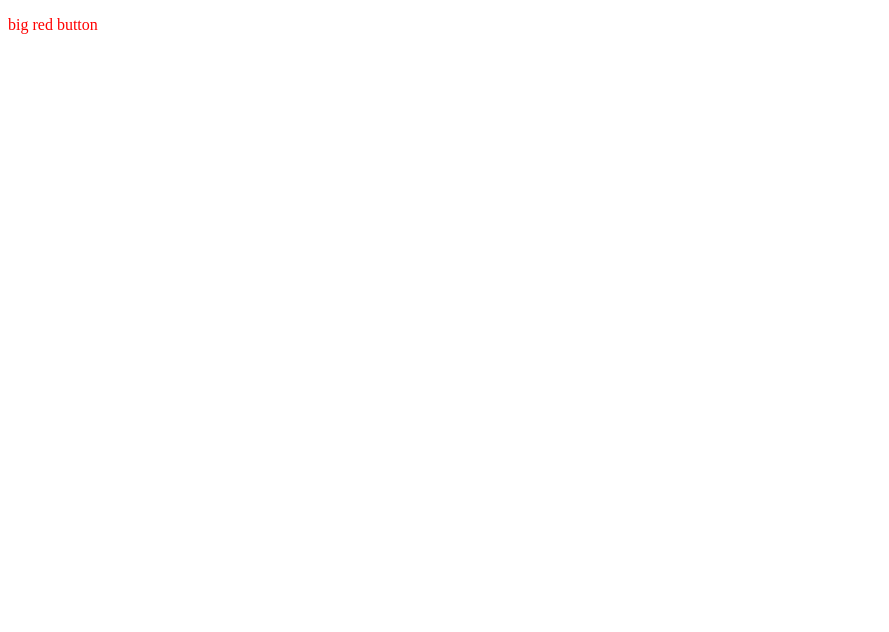
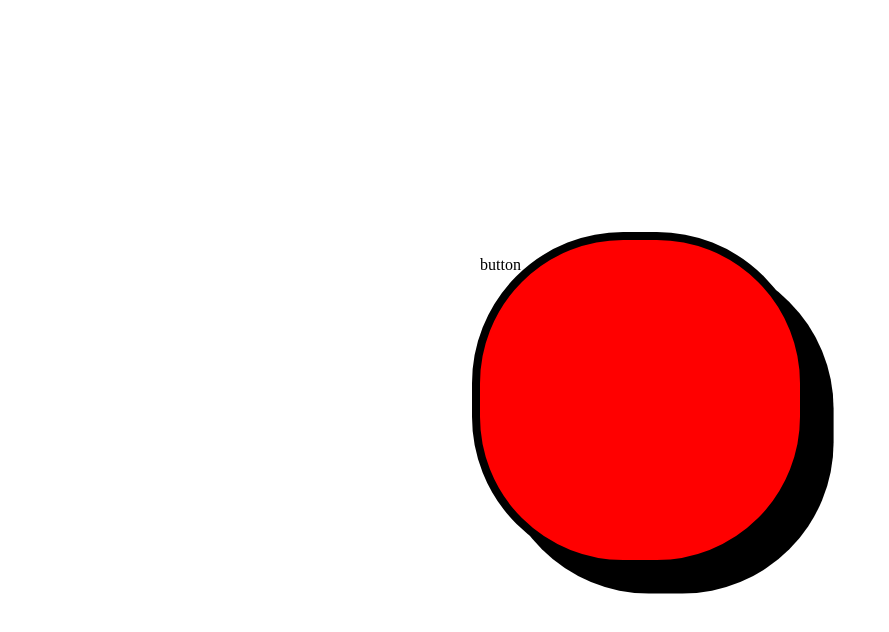
Before and after one commit to eden-sobol/bigredbutton2, a Next.js app: page / in a window 1280 px wide. Shown: the top 632 px of the page, without its empty margins (0-889 px from the left). Built offline with nearby package versions, Linux system fonts and the light colour scheme.

Commit message:
some progress i guess

```diff
--- a/src/pages/index.js
+++ b/src/pages/index.js
@@ -1,10 +1,11 @@
-import Style from "@/styles/index.css";
+import style from "@/styles/css/index.module.css";
 
 export default function Index() {
   return (
     <>
-      <style jsx>{Style}</style>
-      <p>big red button</p>
+      <div className={style.button}>
+        <p>button</p>
+      </div>
     </>
   )
 }
--- /dev/null
+++ b/src/styles/css/index.module.css
@@ -0,0 +1,17 @@
+.button {
+  position: absolute;
+  top: 50vh;
+  left: 50vw;
+  transform: translate(-50%, -50%);
+  width: 25vmax;
+  height: 25vmax;
+  border: 1vmin solid black;
+  border-radius: 45%;
+  -webkit-user-select: none;
+     -moz-user-select: none;
+          user-select: none;
+  transition-duration: 0.5s;
+  transition: top, left;
+  box-shadow: 2vmax 2vmax black;
+  background: red;
+}/*# sourceMappingURL=index.module.css.map */
--- a/src/styles/index.css.js
+++ /dev/null
@@ -1,5 +0,0 @@
-export default `
-    p {
-        color: red;
-    }
-`
--- /dev/null
+++ b/src/styles/scss/index.module.scss
@@ -0,0 +1,15 @@
+.button {
+    position: absolute;
+    top: 50vh;
+    left: 50vw;
+    transform: translate(-50%, -50%);
+    width: 25vmax;
+    height: 25vmax;
+    border: 1vmin solid black;
+    border-radius: 45%;
+    user-select: none;
+    transition-duration: 0.5s;
+	transition: top, left;
+    box-shadow: 2vmax 2vmax black;
+    background: red;
+}
```
Also changed, not shown: 1 other file (tests, documents, lock files or other folders).
